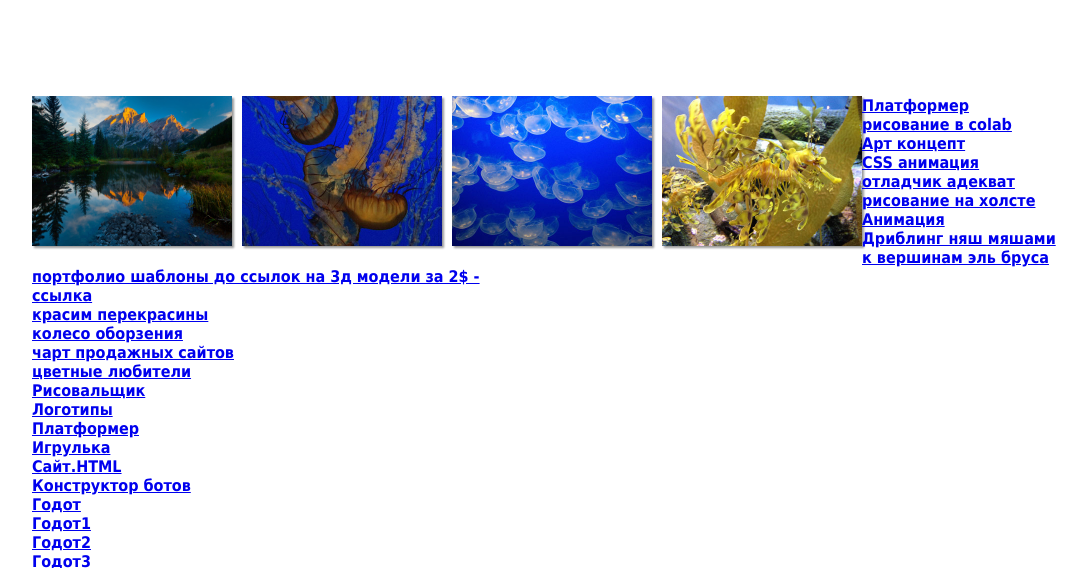
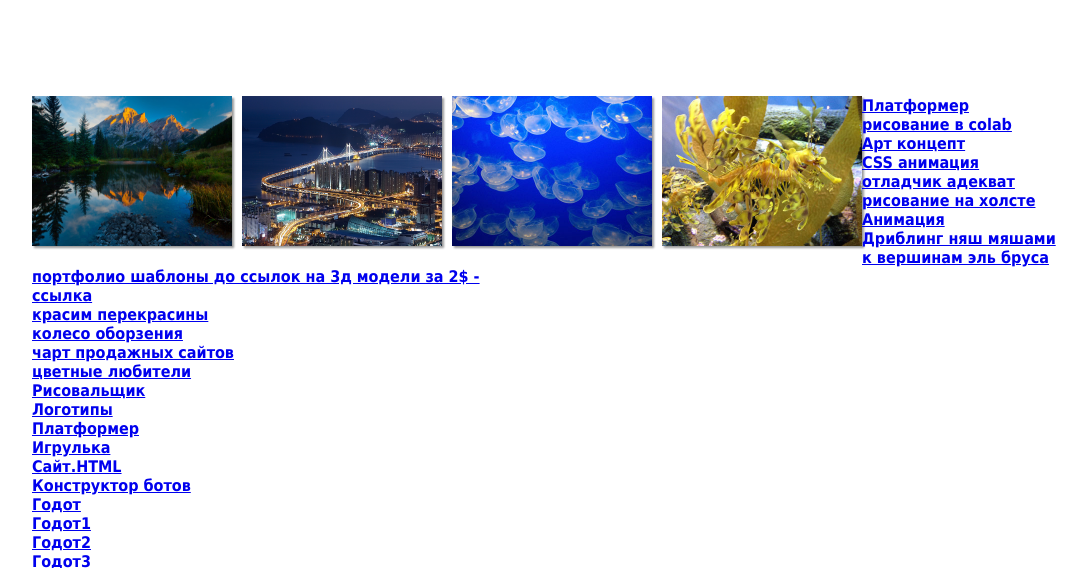
Before and after one commit to kirort500/third, a plain HTML site: page index.html in a window 1280 px wide. Shown: the top 568 px of the page, without its empty margins (64-1150 px from the left). Drawn offline with Linux system fonts and the light colour scheme.

Commit message:
Update index.html

```diff
--- a/index.html
+++ b/index.html
@@ -107,7 +107,7 @@ a:hover #img4, a:focus #img4  {
 
   <li><a href=""><img src="beautiful sunset.jpg" id="img1" alt=""></a></li>
 
-  <li><a href=""><img src="jellyfish1.jpg" id="img2" alt=""></a></li>
+  <li><a href=""><img src="city.jpg" id="img2" alt=""></a></li>
 
   <li><a href=""><img src="bluejellyfish.jpg" id="img3" alt=""></a></li>
 
```
